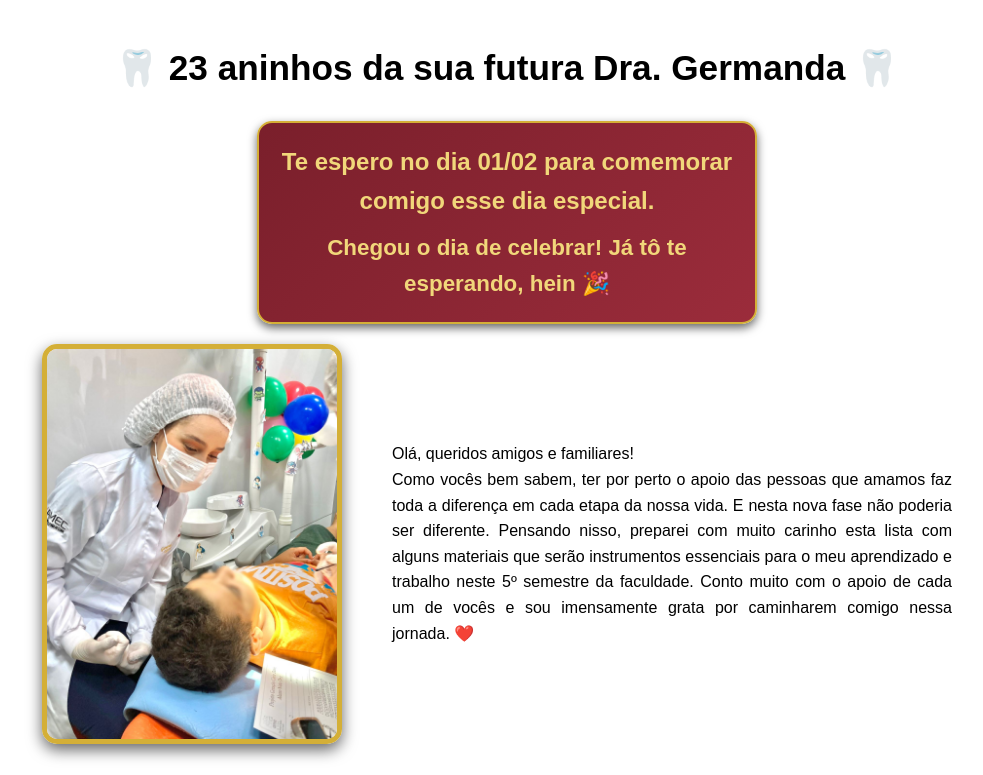
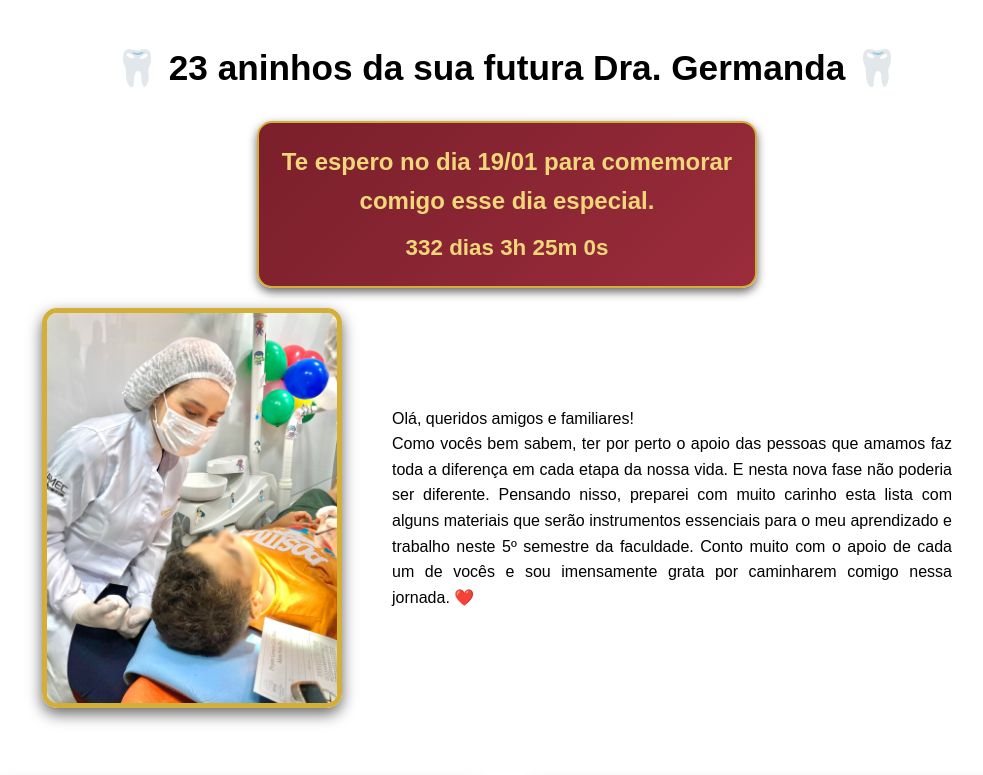
Before and after one commit to LuanVs10/site-lista-de-presentes-de-aniversario, a plain HTML site: page index.html in a window 1280 px wide. Shown: the top 775 px of the page, without its empty margins (133-1116 px from the left). Drawn offline with Linux system fonts and the light colour scheme.

Commit message:
data alterada para 01/2027

```diff
--- a/index.html
+++ b/index.html
@@ -12,7 +12,7 @@
     <h1 class="title">🦷 23 aninhos da sua futura Dra. Germanda 🦷</h1>
 
     <div class="contador">
-    <h2>Te espero no dia 01/02 para comemorar comigo esse dia especial.</h2>
+    <h2>Te espero no dia 19/01 para comemorar comigo esse dia especial.</h2>
     <p id="tempo"></p>
 </div>
 
--- a/script.js
+++ b/script.js
@@ -1,7 +1,7 @@
 /*********************************
  * DATA DO ANIVERSÁRIO
  *********************************/
-const dataAniversario = new Date("2026-02-01T00:00:00");
+const dataAniversario = new Date("2027-01-01T00:00:00");
 let mensagemMostrada = false;
 
 /*********************************
```
